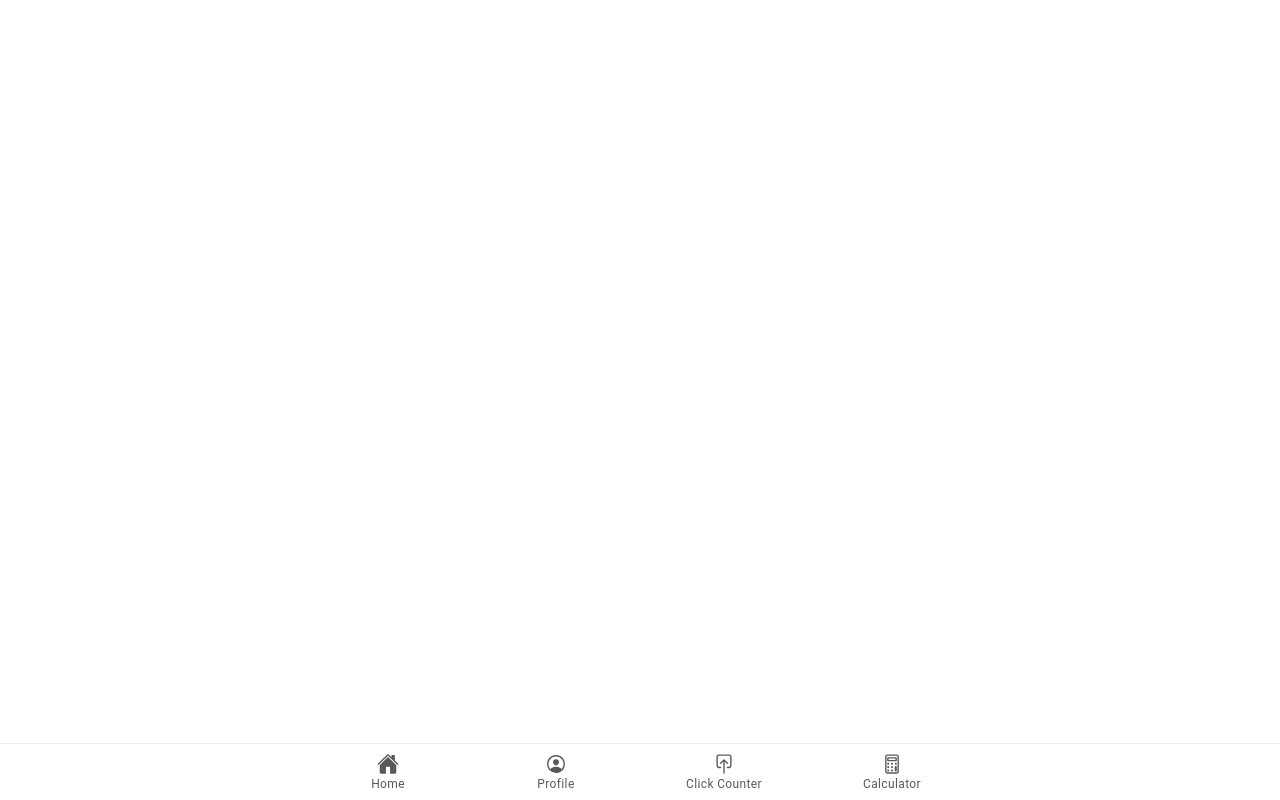
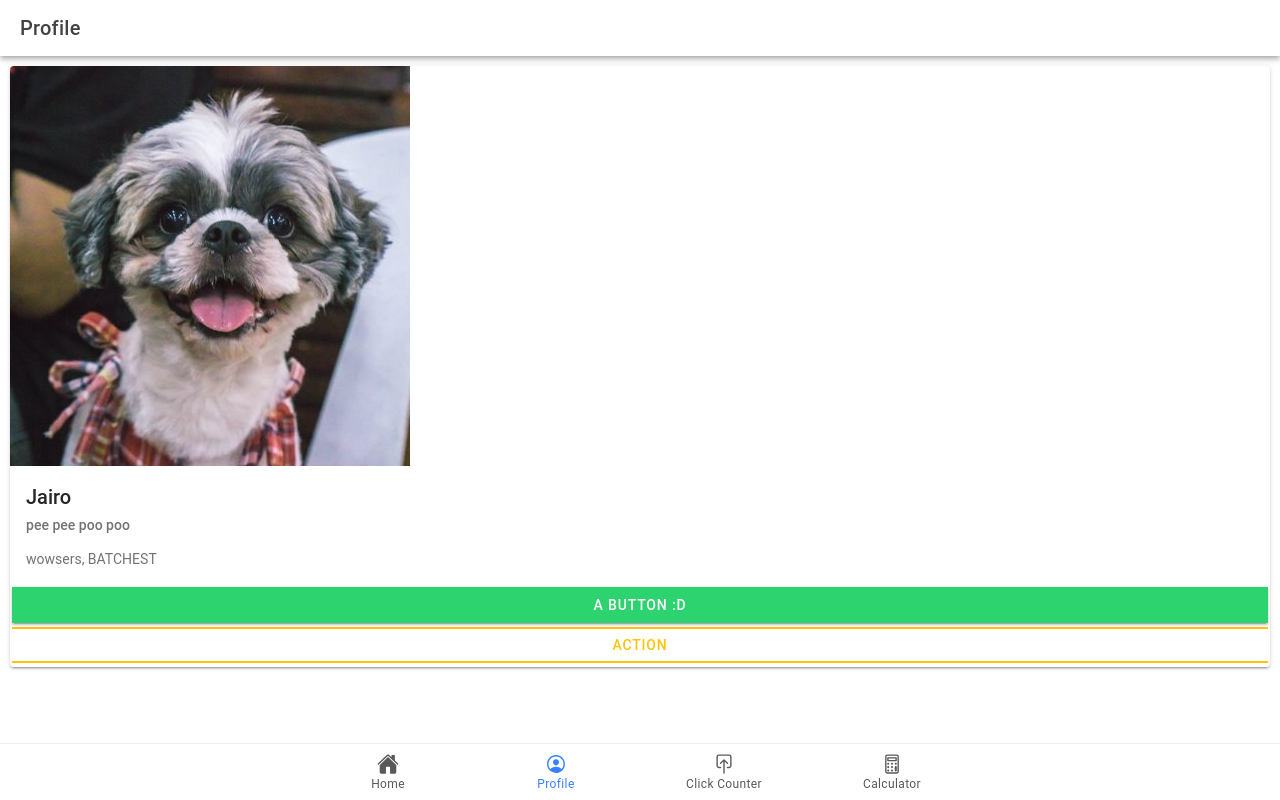
Before and after one commit to JairoTinga/ion-t-tinga, a React (Vite) app: page /profile in a window 1280 px wide. Built offline with nearby package versions, Linux system fonts and the light colour scheme.

Commit message:
Changed file name from tab to their respective names

```diff
--- a/src/App.tsx
+++ b/src/App.tsx
@@ -15,9 +15,9 @@ import { calculatorOutline, ellipse, home, personCircleOutline, pushOutline, squ
 // Home resources
 import Home from './pages/home';
 
-import Tab1 from './pages/Tab1';
-import Tab2 from './pages/Tab2';
-import Tab3 from './pages/Tab3';
+import Profile from './pages/Profile';
+import ClickCounter from './pages/ClickCounter';
+import Calculator from './pages/Calculator';
 
 /* Core CSS required for Ionic components to work properly */
 import '@ionic/react/css/core.css';
@@ -57,17 +57,17 @@ const App: React.FC = () => (
           </Route>
 
 
-          <Route exact path="/tab1">
-            <Tab1 />
+          <Route exact path="/profile">
+            <Profile />
           </Route>
-          <Route exact path="/tab2">
-            <Tab2 />
+          <Route exact path="/clickcounter">
+            <ClickCounter />
           </Route>
-          <Route path="/tab3">
-            <Tab3 />
+          <Route path="/calculator">
+            <Calculator />
           </Route>
           <Route exact path="/">
-            <Redirect to="/tab1" />
+            <Redirect to="/profile" />
           </Route>
         </IonRouterOutlet>
 
@@ -80,15 +80,15 @@ const App: React.FC = () => (
           </IonTabButton>
 
 
-          <IonTabButton tab="tab1" href="/tab1">
+          <IonTabButton tab="profile" href="/profile">
             <IonIcon aria-hidden="true" icon={personCircleOutline} />
             <IonLabel>Profile</IonLabel>
           </IonTabButton>
-          <IonTabButton tab="tab2" href="/tab2">
+          <IonTabButton tab="clickcounter" href="/clickcounter">
             <IonIcon aria-hidden="true" icon={pushOutline} />
             <IonLabel>Click Counter</IonLabel>
           </IonTabButton>
-          <IonTabButton tab="tab3" href="/tab3">
+          <IonTabButton tab="calculator" href="/calculator">
             <IonIcon aria-hidden="true" icon={calculatorOutline} />
             <IonLabel>Calculator</IonLabel>
           </IonTabButton>
```
Also changed, not shown: src/pages/Calculator.tsx (renamed from src/pages/Tab3.tsx), src/pages/ClickCounter.tsx (renamed from src/pages/Tab2.tsx), src/pages/Profile.tsx (renamed from src/pages/Tab1.tsx).
